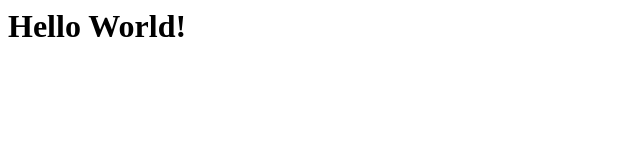
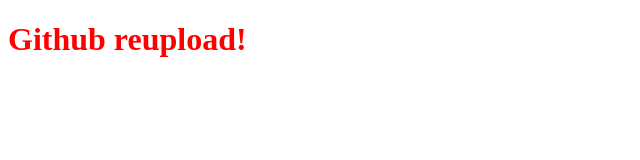
Before and after one commit to meerquais/git-upload, a plain HTML site: page index.html in a window 1280 px wide. Shown: the whole page, without its empty margins (0-640 px from the left). Drawn offline with Linux system fonts and the light colour scheme.

Commit message:
Updated index and added stype.css

```diff
--- a/index.html
+++ b/index.html
@@ -1,8 +1,14 @@
-<html>
-    <head>
-        <title></title>
-    </head>
-    <body>
-        <h1>Hello World!</h1>
-    </body>
+<!DOCTYPE html>
+<html lang="en">
+<head>
+    <meta charset="UTF-8">
+    <meta name="viewport" content="width=device-width, initial-scale=1.0">
+    <title>Github!</title>
+    <link rel="stylesheet" href="style.css">
+</head>
+<body>
+
+    <h1>Github reupload!</h1>
+
+</body>
 </html>
--- /dev/null
+++ b/style.css
@@ -0,0 +1,3 @@
+h1{
+    color: red;
+}
```
